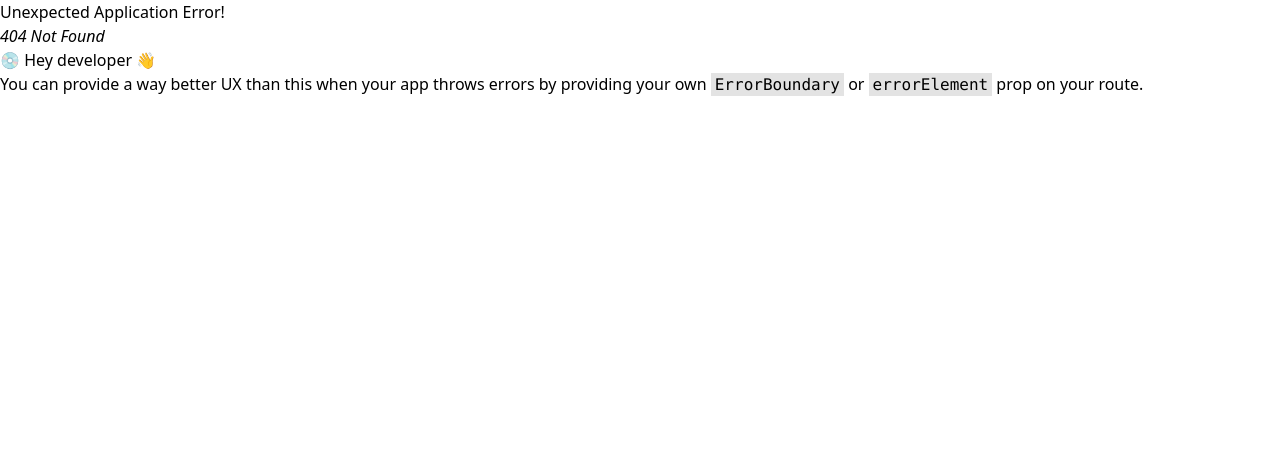
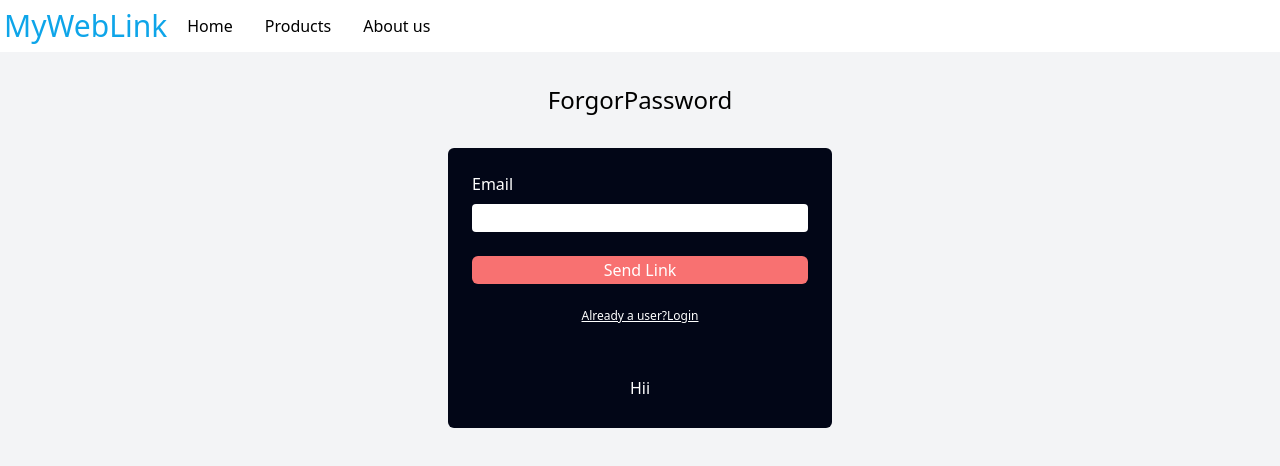
Before and after one commit to godseye1310/expense-store-app, a React (Create React App) app: page /forgot-password in a window 1280 px wide. Before the commit this address had no page. Shown: the top 466 px of the page. Built offline with nearby package versions, Linux system fonts and the light colour scheme.

Commit message:
password forgot reset mail

```diff
--- a/src/App.js
+++ b/src/App.js
@@ -11,6 +11,7 @@ import Home from "./pages/Home";
 import SignInPage from "./pages/SignInPage";
 import Profile from "./pages/Profile";
 import useAuth from "./store/auth-context";
+import ForgorPassword from "./pages/ForgorPassword";
 
 function App() {
 	const { isLoggedIn } = useAuth();
@@ -29,6 +30,10 @@ function App() {
 					path: "/profile",
 					element: isLoggedIn ? <Profile /> : <Navigate to="/" />,
 				},
+				{
+					path: "/forgot-password",
+					element: !isLoggedIn ? <ForgorPassword /> : <Home />,
+				},
 			],
 		},
 	]);
--- a/src/components/Auth/AuthForm.jsx
+++ b/src/components/Auth/AuthForm.jsx
@@ -140,8 +140,11 @@ const AuthForm = () => {
 
 					{!isSignUp && (
 						<div className="flex justify-center pt-4">
-							<button className="text-blue-700 underline decoration-blue-700">
-								Forgot Password
+							<button
+								onClick={() => naviateTo("/forgot-password")}
+								className="text-blue-700 underline decoration-blue-700"
+							>
+								Forgot Password?
 							</button>
 						</div>
 					)}
--- /dev/null
+++ b/src/pages/ForgorPassword.jsx
@@ -0,0 +1,72 @@
+import axios from "axios";
+import React, { useRef, useState } from "react";
+import { Link } from "react-router-dom";
+
+const API_KEY = "AIzaSyAeaA33_FQzcq-GcLm5gDhBeAvjaFxOMY0";
+const PASSWORD_RESET_LINK = `https://identitytoolkit.googleapis.com/v1/accounts:sendOobCode?key=${API_KEY}`;
+
+const ForgorPassword = () => {
+	const [isLoading, setIsLoading] = useState();
+	const forgorUsersMail = useRef();
+	const handlePasswordRest = async (event) => {
+		event.preventDefault();
+		console.log(typeof forgorUsersMail.current.value);
+
+		setIsLoading(true);
+		try {
+			const response = await axios.post(PASSWORD_RESET_LINK, {
+				requestType: "PASSWORD_RESET",
+				email: forgorUsersMail.current.value,
+			});
+			console.log(response);
+			forgorUsersMail.current.value = "";
+		} catch (error) {
+			console.log(error.response.data);
+		} finally {
+			setIsLoading(false);
+		}
+	};
+
+	return (
+		<div className="flex w-full flex-col items-center justify-center">
+			<h1 className="py-8 text-2xl">ForgorPassword</h1>
+
+			<form
+				onSubmit={handlePasswordRest}
+				className="flex w-96 flex-col gap-2 rounded-t-md bg-slate-950 p-6 text-white"
+			>
+				<label htmlFor="email">Email</label>
+				<input
+					id="email"
+					name="email"
+					type="email"
+					ref={forgorUsersMail}
+					required
+					className="rounded px-3 py-0.5 text-gray-900"
+				></input>
+
+				<button
+					className="my-4 rounded-md bg-red-400 p-0.5 hover:bg-red-500"
+					type="submit"
+				>
+					Send Link
+				</button>
+				<Link className="px-3 text-center text-xs underline">
+					Already a user?Login
+				</Link>
+			</form>
+			<div className="flex h-20 w-96 items-center justify-center rounded-b-md bg-slate-950 text-white">
+				{isLoading && (
+					<img
+						src="https://i.gifer.com/9gu9.gif"
+						alt="loading"
+						className="h-full"
+					/>
+				)}
+				<p>Hii</p>
+			</div>
+		</div>
+	);
+};
+
+export default ForgorPassword;
```
